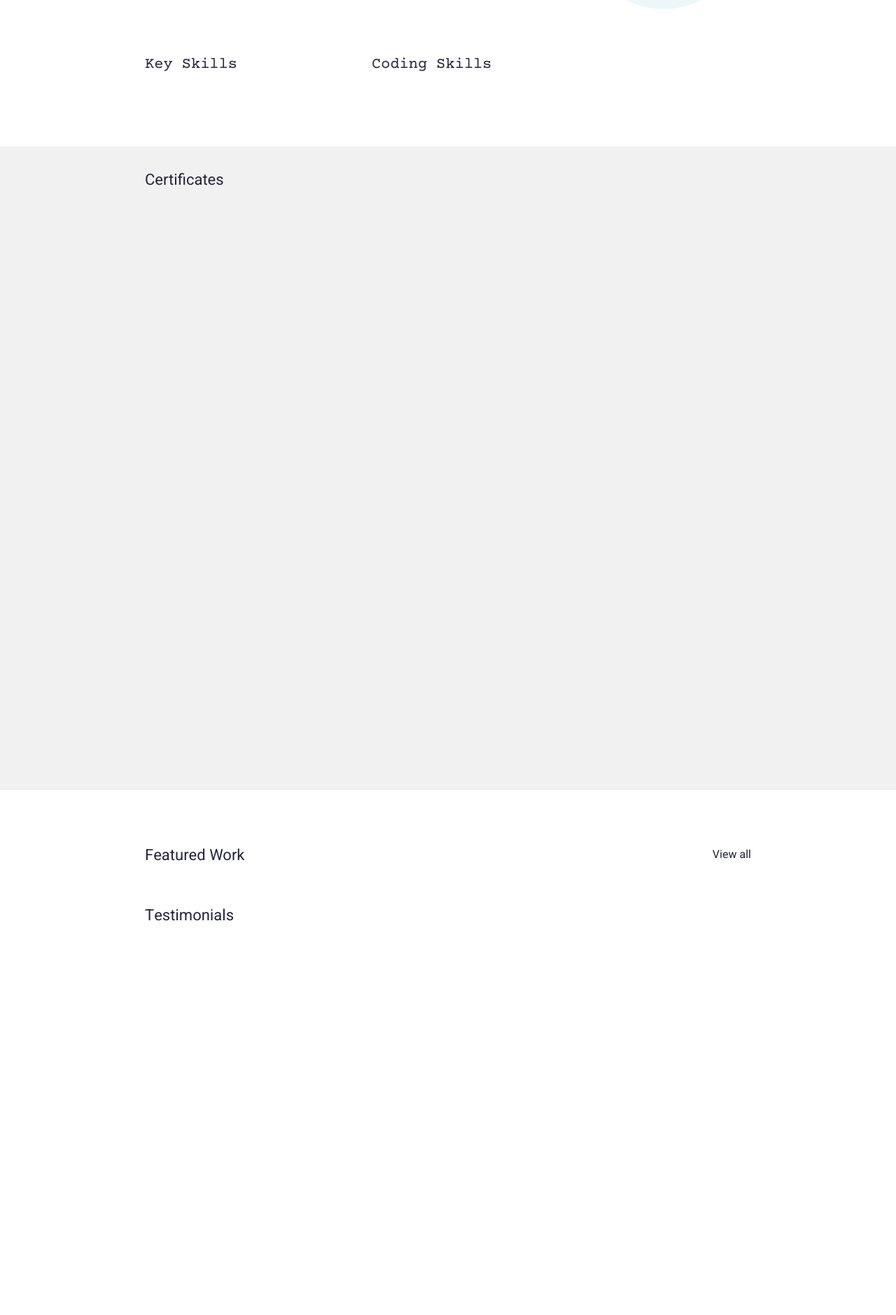
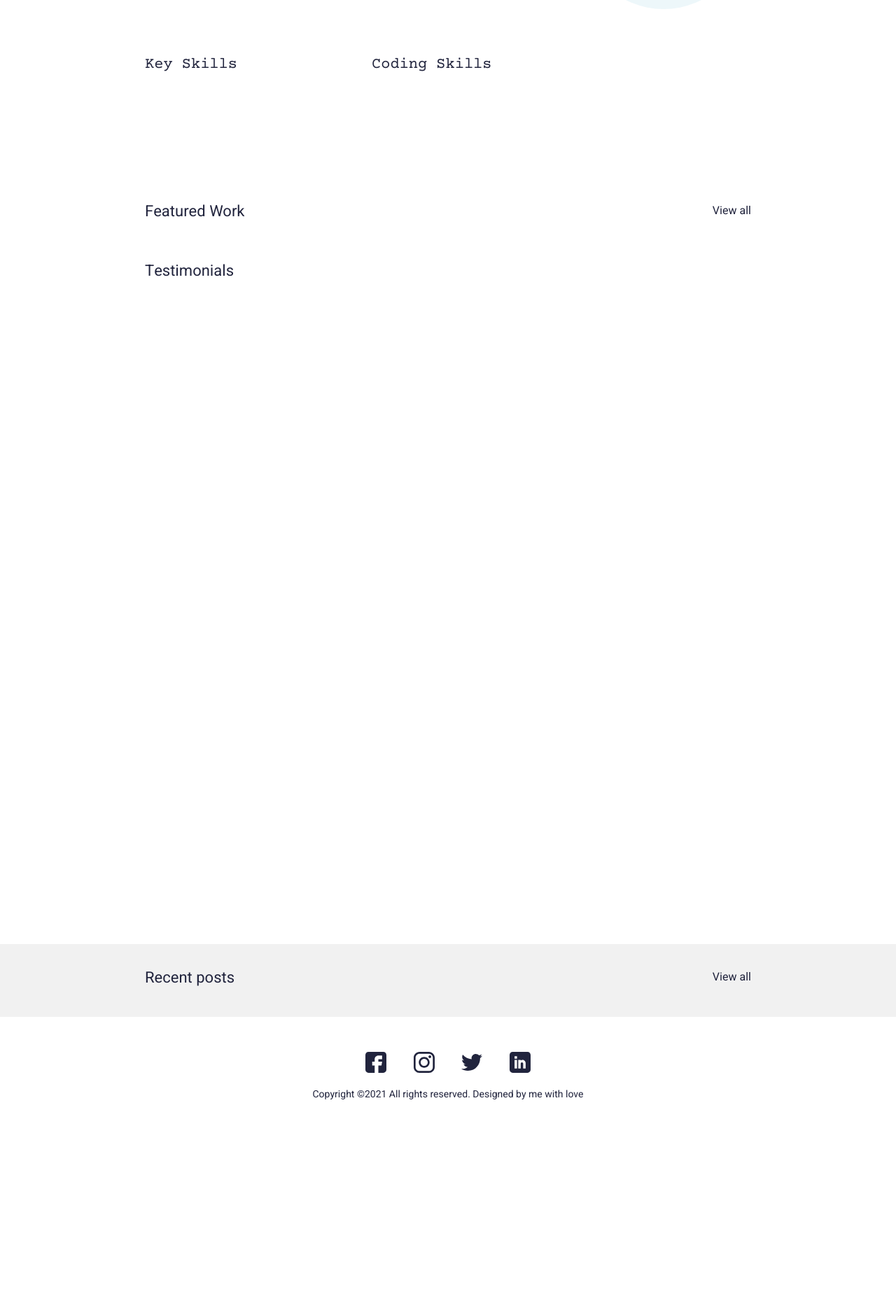
Before and after one commit to Igor-Kuz/portfolio-app, a Django app: page / in a window 1280 px wide. Shown: the part 420-2299 px from the top of the page at 70% size. After the commit the page ends 1991 px from the top, so only its background shows below. Run offline with Django 3.2, Linux system fonts and the light colour scheme; data that the repository does not hold is empty; some libraries are stand-ins or nearby versions.

Commit message:
the third one commit

```diff
--- a/main/admin.py
+++ b/main/admin.py
@@ -34,11 +34,6 @@ class BlogAdmin(admin.ModelAdmin):
     readonly_fields = ('slug',)
 
 
-@admin.register(Certificate)
-class CertificateAdmin(admin.ModelAdmin):
-    list_display = ('id', 'name')
-
-
 @admin.register(Skill)
 class SkillAdmin(admin.ModelAdmin):
     list_display = ('id', 'name', 'score')
--- a/main/templates/main/index.html
+++ b/main/templates/main/index.html
@@ -113,45 +113,6 @@ Start Content
 </section>
 
 <section>
-  <div class="sectionSpaceSm lightBg">
-    <div class="container">
-      <div class="row pb-3">
-        <div class="col">
-          <h4 class="smText regular">Certificates</h4>
-        </div>
-
-      </div>
-      <div class="sliderOuter">
-        <div class="swiper certificatesSlider">
-          <div class="swiper-wrapper">
-            {% for c in certificates %}
-            {% if c.is_active %}
-            <div class="swiper-slide">
-              <div class="cardStyle1">
-                <h4 class="mdTitle cs1Title">
-                  <a href="javascript:void(0)">{{c.title}}</a>
-                </h4>
-                <ul class="cardOptionCol">
-                  <li>{{c.date.date}}</li>
-                  <li>{{c.name|title}}</li>
-                </ul>
-                <p>{{c.description}}</p>
-              </div>
-            </div>
-            {% endif %}
-            {% endfor %}
-
-          </div>
-        </div>
-        <div class="cert-swiper-button-next swiper-button-next swiperBtnStyle"></div>
-        <div class="cert-swiper-button-prev swiper-button-prev swiperBtnStyle"></div>
-        <div class="swiper-pagination swiperPaginationStyle posInitial"></div>
-      </div>
-    </div>
-  </div>
-</section>
-
-<section>
   <div class="sectionSpace">
     <div class="container">
       <div class="portfolioCol">
--- a/main/views.py
+++ b/main/views.py
@@ -2,8 +2,7 @@ from django.contrib import messages
 from .models import (
     Blog,
     Portfolio,
-    Testimonial,
-    Certificate
+    Testimonial
 )
 from django.views import generic
 from .forms import ContactForm
@@ -17,12 +16,10 @@ class MainPageView(generic.TemplateView):
         context = super().get_context_data(**kwargs)
 
         testimonials = Testimonial.objects.filter(is_active=True)
-        certificates = Certificate.objects.filter(is_active=True)
         blogs = Blog.objects.filter(is_active=True)
         portfolio = Portfolio.objects.filter(is_active=True)
 
         context["testimonials"] = testimonials
-        context["certificates"] = certificates
         context["blogs"] = blogs
         context["portfolio"] = portfolio
         return context
```
Also changed, not shown: main/models.py (+0 -15 lines).
